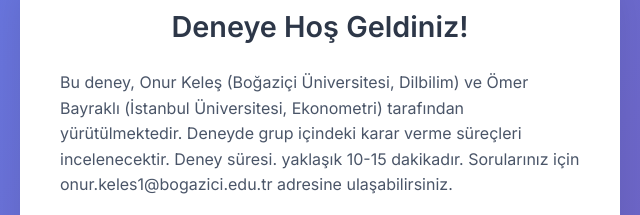
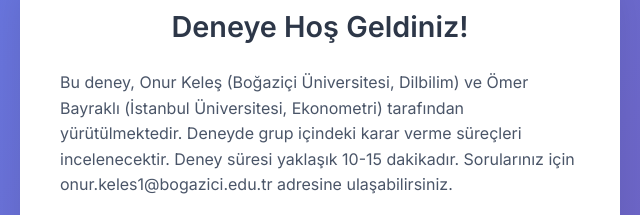
Before and after one commit to kelesonur/public-goods-experiment, a website: page public/index.html in a window 1280 px wide. Shown: the part 160-375 px from the top of the page, 320-960 px from the left. Drawn offline with nearby package versions, Linux system fonts and the light colour scheme; no server answers.

Commit message:
Update HTML content - text corrections

```diff
--- a/public/index.html
+++ b/public/index.html
@@ -18,7 +18,7 @@
         <div id="welcome-screen" class="screen active">
             <div class="card">
                 <h2>Deneye Hoş Geldiniz!</h2>
-                <p>Bu deney, Onur Keleş (Boğaziçi Üniversitesi, Dilbilim) ve Ömer Bayraklı (İstanbul Üniversitesi, Ekonometri) tarafından yürütülmektedir. Deneyde grup içindeki karar verme süreçleri incelenecektir. Deney süresi. yaklaşık 10-15 dakikadır. Sorularınız için onur.keles1@bogazici.edu.tr adresine ulaşabilirsiniz.</p>
+                <p>Bu deney, Onur Keleş (Boğaziçi Üniversitesi, Dilbilim) ve Ömer Bayraklı (İstanbul Üniversitesi, Ekonometri) tarafından yürütülmektedir. Deneyde grup içindeki karar verme süreçleri incelenecektir. Deney süresi yaklaşık 10-15 dakikadır. Sorularınız için onur.keles1@bogazici.edu.tr adresine ulaşabilirsiniz.</p>
                 <div class="lottery-prizes">
                     <h3>Çekiliş Ödülleri</h3>
                     <div class="prize-list">
```
